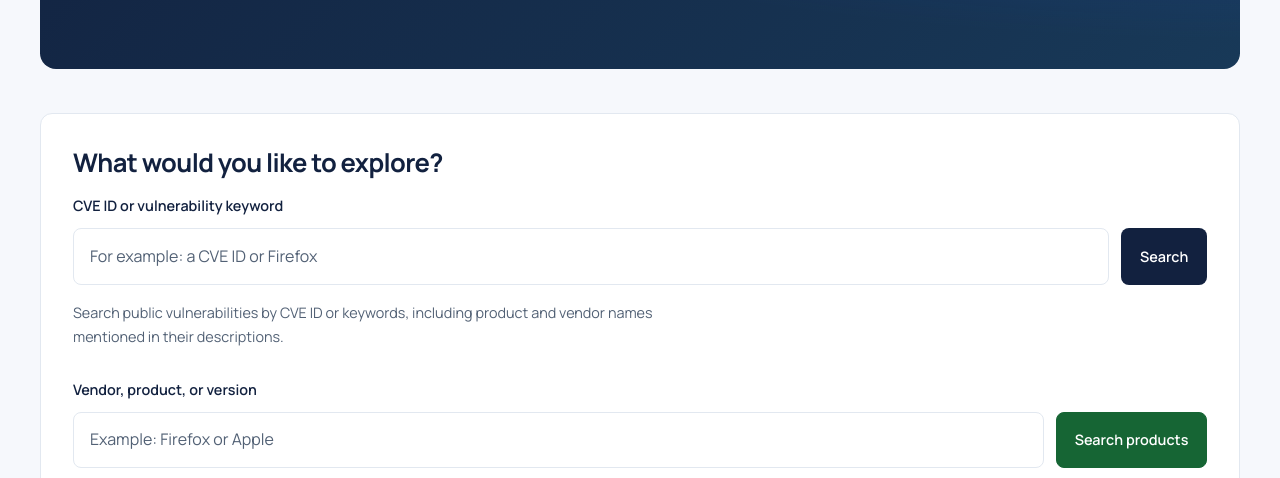
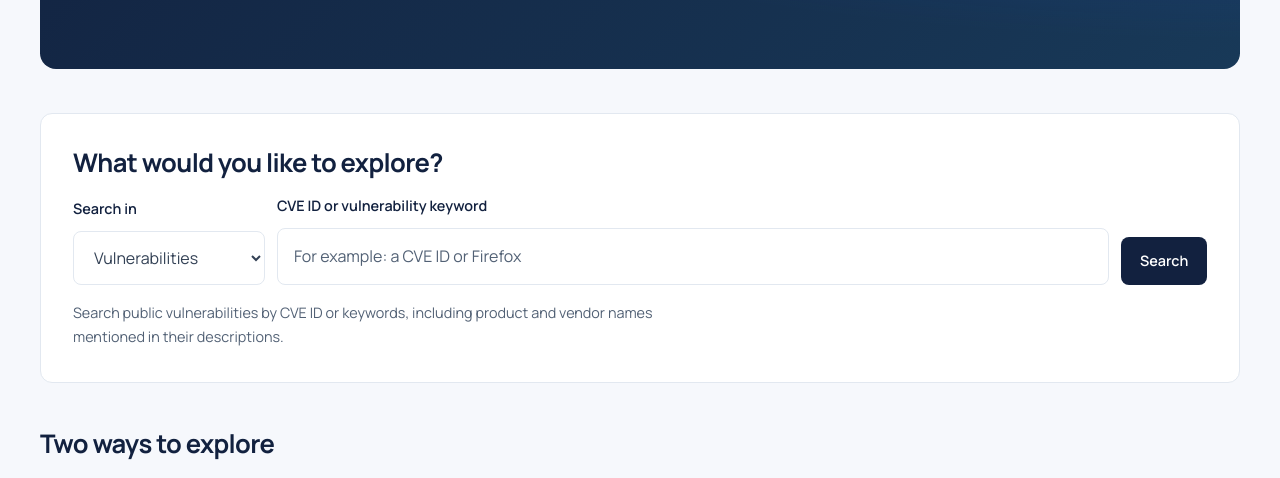
Before and after one commit to jpaintsil-neu/vulnscope, a website: page public/index.html in a window 1280 px wide. Shown: the part 455-933 px from the top of the page. Drawn offline with Linux system fonts and the light colour scheme.

Commit message:
feat: consolidate homepage search with category selection for the vulnerabilities and products

```diff
--- a/public/css/home.css
+++ b/public/css/home.css
@@ -60,16 +60,30 @@
   font-weight: 600;
 }
 
-/* Search input and action. */
+/* Align labeled search controls. */
 .search-controls {
-  display: grid;
-  grid-template-columns: minmax(0, 1fr) auto;
+  display: flex;
+  align-items: flex-end;
   gap: 0.75rem;
 }
 
-/* Shared input typography. */
-.search-controls input {
+/* Compact category selector. */
+.search-scope {
+  flex: 0 1 12rem;
   min-width: 0;
+}
+
+/* Give the query remaining space. */
+.search-query {
+  flex: 1;
+  min-width: 0;
+}
+
+/* Shared control typography. */
+.search-controls input,
+.search-controls select {
+  min-width: 0;
+  min-height: 3rem;
   width: 100%;
   padding: 0.85rem 1rem;
   border: 1px solid var(--border);
@@ -79,10 +93,18 @@
   font: inherit;
 }
 
-/* Search input keyboard focus. */
-.search-controls input:focus-visible {
+/* Visible keyboard focus. */
+.search-controls input:focus-visible,
+.search-controls select:focus-visible,
+.search-controls .button:focus-visible {
   outline: 3px solid var(--teal);
   outline-offset: 3px;
+}
+
+/* Keep the search action aligned. */
+.search-controls .button {
+  flex-shrink: 0;
+  min-height: 3rem;
 }
 
 /* Readable placeholder text. */
@@ -108,7 +130,15 @@
 
 /* Stack compact homepage content. */
 @media (max-width: 700px) {
-  .search-controls,
+  .search-controls {
+    flex-direction: column;
+    align-items: stretch;
+  }
+
+  .search-scope {
+    flex: auto;
+  }
+
   .home-workspaces {
     grid-template-columns: 1fr;
   }
@@ -121,19 +151,3 @@
     width: 100%;
   }
 }
-
-/* product search */
-.home-product-search {
-  margin-top: 1.75rem;
-}
-
-.home-search .button-product {
-  border-color: #166534;
-  background: #166534;
-  color: #fff;
-}
-
-.home-search .button-product:hover {
-  border-color: #14532d;
-  background: #14532d;
-}
--- a/public/index.html
+++ b/public/index.html
@@ -28,6 +28,7 @@
     <!-- Shared styles and layout module. -->
     <link rel="stylesheet" href="/css/styles.css" />
     <script type="module" src="/js/layout.js"></script>
+    <script type="module" src="/js/home-search.js"></script>
 
     <!-- Homepage styles. -->
     <link rel="stylesheet" href="/css/home.css" />
@@ -58,24 +59,34 @@
       </section>
 
       <!-- Shared search entry point. -->
-      <!-- Search public vulnerabilities. -->
       <section class="home-search" aria-labelledby="search-heading">
         <h2 id="search-heading">What would you like to explore?</h2>
 
         <form
+          id="home-search-form"
           action="/vulnerabilities.html"
           method="get"
           role="search"
           aria-labelledby="search-heading"
         >
           <fieldset>
-            <legend class="visually-hidden">
-              Search public vulnerabilities
-            </legend>
-
-            <label for="home-query">CVE ID or vulnerability keyword</label>
+            <legend class="visually-hidden">Search public records</legend>
 
             <div class="search-controls">
+              <!-- Reveal the selector when routing is ready. -->
+              <div id="home-search-scope-field" class="search-scope" hidden>
+                <label for="home-search-scope">Search in</label>
+                <select id="home-search-scope">
+                  <option value="vulnerabilities">Vulnerabilities</option>
+                  <option value="products">Products</option>
+                </select>
+              </div>
+
+              <!-- Keep one shared query field. -->
+              <div class="search-query">
+                <label id="home-query-label" for="home-query">
+                  CVE ID or vulnerability keyword
+                </label>
                 <input
                   id="home-query"
                   name="q"
@@ -84,6 +95,7 @@
                   maxlength="200"
                   aria-describedby="search-availability"
                 />
+              </div>
 
               <button class="button button-primary" type="submit">
                 Search
@@ -92,41 +104,10 @@
           </fieldset>
         </form>
 
-        <!-- Explain the search scope. -->
-        <p id="search-availability" class="search-note">
+        <!-- Explain the selected search. -->
+        <p id="search-availability" class="search-note" aria-live="polite">
           Search public vulnerabilities by CVE ID or keywords, including product
           and vendor names mentioned in their descriptions.
-        </p>
-
-        <!-- Search public product records. -->
-        <form
-          class="home-product-search"
-          action="/products.html"
-          method="get"
-          role="search"
-          aria-label="Search products"
-        >
-          <label for="home-product-query">Vendor, product, or version</label>
-
-          <div class="search-controls">
-            <input
-              id="home-product-query"
-              name="q"
-              type="search"
-              placeholder="Example: Firefox or Apple"
-              maxlength="200"
-              aria-describedby="product-search-note"
-            />
-
-            <button class="button button-product" type="submit">
-              Search products
-            </button>
-          </div>
-        </form>
-
-        <!-- product search description -->
-        <p id="product-search-note" class="search-note">
-          Search public products by vendor, product, or version.
         </p>
       </section>
 
--- /dev/null
+++ b/public/js/home-search.js
@@ -0,0 +1,55 @@
+// Shared homepage controls.
+const searchForm = document.querySelector("#home-search-form");
+const scopeField = document.querySelector("#home-search-scope-field");
+const scopeSelect = document.querySelector("#home-search-scope");
+const queryInput = document.querySelector("#home-query");
+const queryLabel = document.querySelector("#home-query-label");
+const searchNote = document.querySelector("#search-availability");
+
+// Match each category to its results page.
+const searchOptions = new Map([
+  [
+    "vulnerabilities",
+    {
+      action: "/vulnerabilities.html",
+      label: "CVE ID or vulnerability keyword",
+      placeholder: "For example: a CVE ID or Firefox",
+      note: "Search public vulnerabilities by CVE ID or keywords, including product and vendor names mentioned in their descriptions.",
+    },
+  ],
+  [
+    "products",
+    {
+      action: "/products.html",
+      label: "Vendor, product, or version",
+      placeholder: "For example: Firefox or Apple",
+      note: "Search public products by vendor, product, or version.",
+    },
+  ],
+]);
+
+// Update the destination without navigating.
+function updateSearch() {
+  const options =
+    searchOptions.get(scopeSelect.value) ??
+    searchOptions.get("vulnerabilities");
+
+  searchForm.action = options.action;
+  queryLabel.textContent = options.label;
+  queryInput.placeholder = options.placeholder;
+  searchNote.textContent = options.note;
+}
+
+scopeSelect.addEventListener("change", updateSearch);
+
+// Let the browser encode and submit the query.
+searchForm.addEventListener("submit", () => {
+  updateSearch();
+  queryInput.value = queryInput.value.trim();
+});
+
+// Resync controls after browser history navigation.
+window.addEventListener("pageshow", updateSearch);
+
+updateSearch();
+scopeField.hidden = false;
```
Lines whose indentation alone changed are shown as unchanged.
